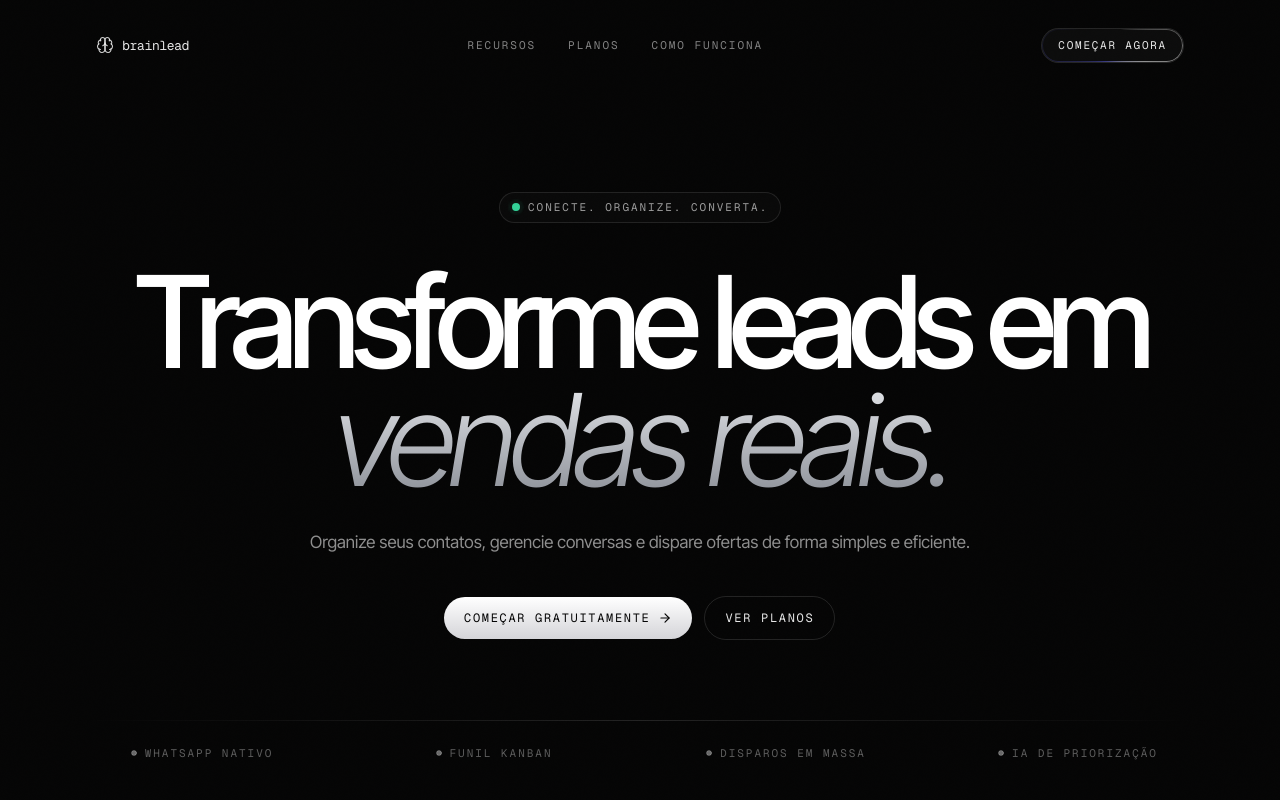
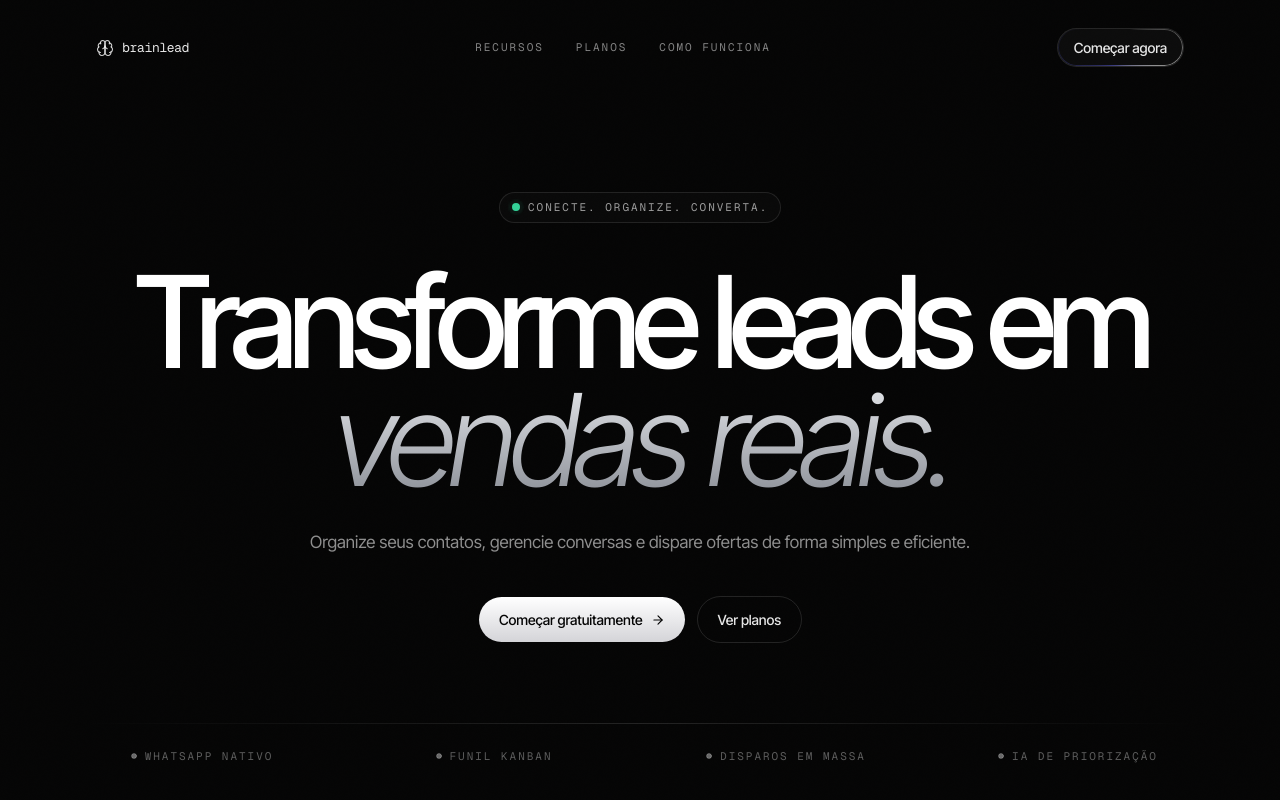
Before and after one commit to jonathaslima20-design/narixfenix, a React (Vite) app: page / in a window 1280 px wide. Shown: the top 800 px of the page. Built offline with nearby package versions, Linux system fonts and the light colour scheme; no server answers.

Commit message:
Update "Começar agora" button style

```diff
--- a/src/index.css
+++ b/src/index.css
@@ -168,10 +168,10 @@
     border-radius: 9999px;
     background: linear-gradient(180deg, #ffffff 0%, #d4d4d8 100%);
     color: #050505;
-    font-family: 'Geist Mono', monospace;
-    font-size: 12px;
-    text-transform: uppercase;
-    letter-spacing: 0.14em;
+    font-family: 'Inter Tight', -apple-system, sans-serif;
+    font-size: 14px;
+    font-weight: 500;
+    letter-spacing: -0.01em;
     transition: transform 300ms cubic-bezier(0.2, 0.8, 0.2, 1);
   }
   .cta-primary::after {
@@ -199,10 +199,10 @@
     border: 1px solid rgba(255, 255, 255, 0.12);
     background: transparent;
     color: rgba(255,255,255,0.9);
-    font-family: 'Geist Mono', monospace;
-    font-size: 12px;
-    text-transform: uppercase;
-    letter-spacing: 0.14em;
+    font-family: 'Inter Tight', -apple-system, sans-serif;
+    font-size: 14px;
+    font-weight: 500;
+    letter-spacing: -0.01em;
     transition: border-color 300ms, background 300ms, transform 300ms;
   }
   .ghost-btn:hover {
--- a/src/pages/LandingPage.tsx
+++ b/src/pages/LandingPage.tsx
@@ -134,7 +134,8 @@ function Header() {
 
         <a
           href="#planos"
-          className="beam relative rounded-full px-4 py-2 font-mono text-[11px] uppercase tracking-[0.16em] text-white/90 bg-white/[0.03] border border-white/10"
+          className="beam relative rounded-full px-4 py-2 text-[14px] font-medium text-white/90 bg-white/[0.03] border border-white/10"
+          style={{ letterSpacing: '-0.01em' }}
         >
           Começar agora
         </a>
```
